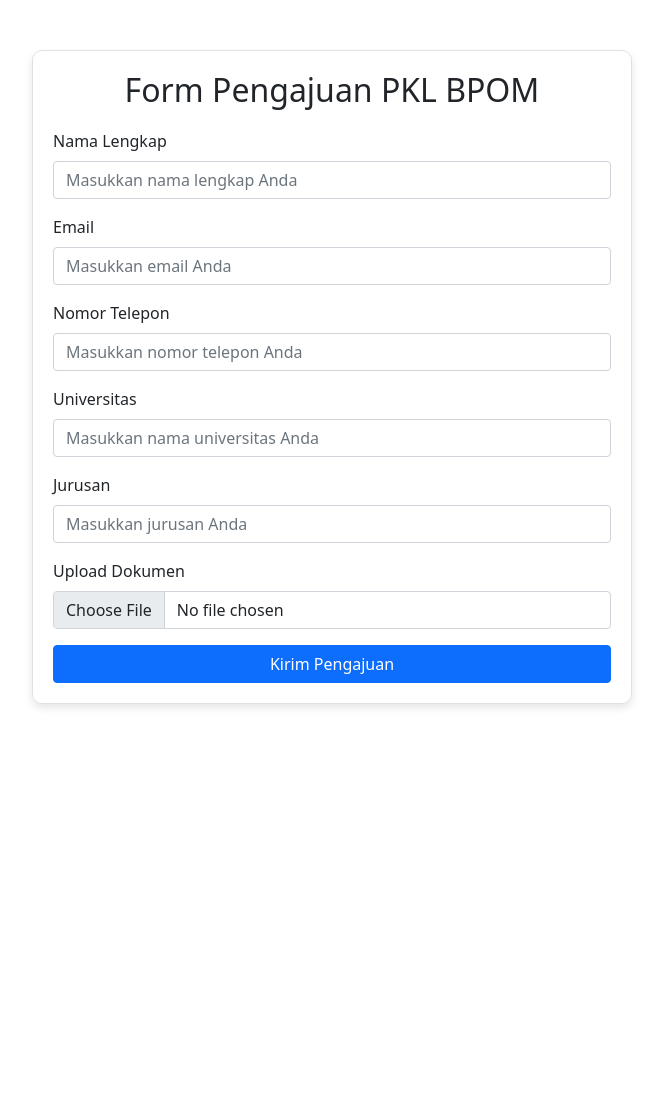
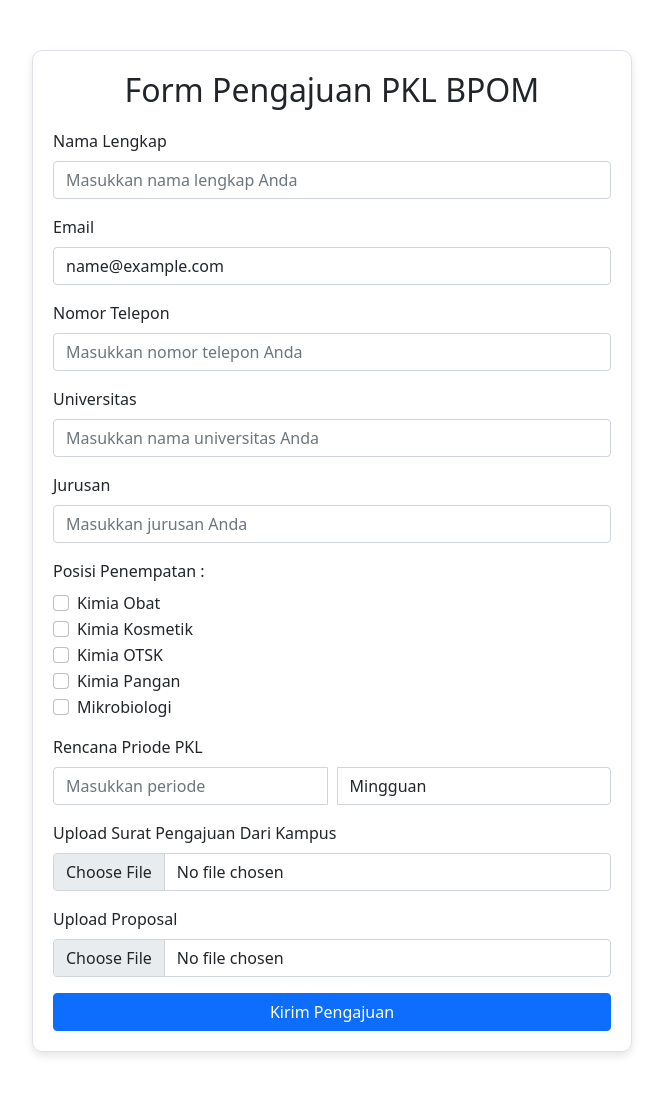
Before and after one commit to arfani/PKL-BBPOM-Mataram, a PHP site: page /pengajuan.php in a window 1280 px wide. Shown: the whole page, without its empty margins (308-971 px from the left). Before the commit the page ends 708 px from the top, so only its background shows below. Run offline with PHP 8.4, Linux system fonts and the light colour scheme; the visitor is signed in with stand-in values (Sample User, id 1).

Commit message:
hari ke 3

```diff
--- a/pengajuan.php
+++ b/pengajuan.php
@@ -1,3 +1,33 @@
+<?php
+include 'koneksi.php';
+session_start();
+
+if (isset($_POST['kirim'])) {
+    $name = $_POST['name'];
+    $email = $_SESSION['email'];
+    $phone = $_POST['phone'];
+    $university = $_POST['university'];
+    $department = $_POST['department'];
+    $posisi = implode(', ', $_POST['posisi']);
+    $periode = $_POST['periode'] . ' ' . $_POST['satuan'];
+    $surat = $_FILES['surat']['name'];
+    $sumber_surat = $_FILES['surat']['tmp_name'];
+    $proposal = $_FILES['proposal']['name'];
+    $sumber_proposal = $_FILES['proposal']['tmp_name'];
+    $folder = './Asset/Document/';
+    move_uploaded_file($sumber_surat, $folder . $surat);
+    move_uploaded_file($sumber_proposal, $folder . $proposal);
+    $insert = mysqli_query($conn, "INSERT INTO pengajuan_pkl (nama, email, phone, university, department, posisi, periode, surat, proposal) VALUES ('$name', '$email', '$phone', '$university', '$department', '$posisi', '$periode', '$surat', '$proposal')");
+    if ($insert) {
+        header("Location: pkl.php");
+        exit();
+    } else {
+        echo "Gagal memasukkan data, silakan cek kembali.";
+    }
+}
+
+
+?>
 <!DOCTYPE html>
 <html lang="en">
 
@@ -20,6 +50,16 @@
             text-align: center;
             margin-bottom: 20px;
         }
+
+        .input-group {
+            display: flex;
+            align-items: center;
+        }
+
+        .input-group input {
+            flex: 1;
+            margin-right: 10px;
+        }
     </style>
 </head>
 
@@ -28,35 +68,72 @@
     <div class="container">
         <div class="form-container">
             <h2 class="form-header">Form Pengajuan PKL BPOM</h2>
-            <form>
+            <form method="post" enctype="multipart/form-data">
                 <div class="mb-3">
                     <label for="name" class="form-label">Nama Lengkap</label>
-                    <input type="text" class="form-control" id="name" placeholder="Masukkan nama lengkap Anda" required>
+                    <input type="text" class="form-control" id="name" name="name" placeholder="Masukkan nama lengkap Anda" required>
                 </div>
                 <div class="mb-3">
                     <label for="email" class="form-label">Email</label>
-                    <input type="email" class="form-control" id="email" placeholder="Masukkan email Anda" required>
+                    <input type="email" class="form-control" id="email" name="email" value="<?php echo $_SESSION['email']; ?>" required>
                 </div>
                 <div class="mb-3">
                     <label for="phone" class="form-label">Nomor Telepon</label>
-                    <input type="tel" class="form-control" id="phone" placeholder="Masukkan nomor telepon Anda"
-                        required>
+                    <input type="tel" class="form-control" id="phone" name="phone" placeholder="Masukkan nomor telepon Anda" required>
                 </div>
                 <div class="mb-3">
                     <label for="university" class="form-label">Universitas</label>
-                    <input type="text" class="form-control" id="university" placeholder="Masukkan nama universitas Anda"
-                        required>
+                    <input type="text" class="form-control" id="university" name="university" placeholder="Masukkan nama universitas Anda" required>
                 </div>
                 <div class="mb-3">
                     <label for="department" class="form-label">Jurusan</label>
-                    <input type="text" class="form-control" id="department" placeholder="Masukkan jurusan Anda"
-                        required>
+                    <input type="text" class="form-control" id="department" name="department" placeholder="Masukkan jurusan Anda" required>
                 </div>
                 <div class="mb-3">
-                    <label for="document" class="form-label">Upload Dokumen</label>
-                    <input class="form-control" type="file" id="document" required>
+                    <label class="form-label">Posisi Penempatan : </label>
+                    <div class="form-check">
+                        <input class="form-check-input" type="checkbox" name="posisi[]" value="Kimia Obat" id="kimiaObat">
+                        <label class="form-check-label" for="kimiaObat">Kimia Obat</label>
                     </div>
-                <button type="submit" class="btn btn-primary w-100">Kirim Pengajuan</button>
+                    <div class="form-check">
+                        <input class="form-check-input" type="checkbox" name="posisi[]" value="Kimia Kosmetik" id="kimiaKosmetik">
+                        <label class="form-check-label" for="kimiaKosmetik">Kimia Kosmetik</label>
+                    </div>
+                    <div class="form-check">
+                        <input class="form-check-input" type="checkbox" name="posisi[]" value="Kimia OTSK" id="kimiaOTSK">
+                        <label class="form-check-label" for="kimiaOTSK">Kimia OTSK</label>
+                    </div>
+                    <div class="form-check">
+                        <input class="form-check-input" type="checkbox" name="posisi[]" value="Kimia Pangan" id="kimiaPangan">
+                        <label class="form-check-label" for="kimiaPangan">Kimia Pangan</label>
+                    </div>
+                    <div class="form-check">
+                        <input class="form-check-input" type="checkbox" name="posisi[]" value="Mikrobiologi" id="mikrobiologi">
+                        <label class="form-check-label" for="mikrobiologi">Mikrobiologi</label>
+                    </div>
+                </div>
+                <div class="mb-3">
+                    <label for="periode" class="form-label">Rencana Priode PKL</label>
+                    <div class="input-group">
+                        <input type="number" class="form-control" id="periode" name="periode" placeholder="Masukkan periode" required>
+                        <select name="satuan" id="satuan" class="form-control" required>
+                            <option value="Minggu">Mingguan</option>
+                            <option value="Bulan">Bulanan</option>
+                            <option value="Tahun">Tahunan</option>
+                        </select>
+                    </div>
+                </div>
+                <div class="mb-3">
+                    <label for="surat" class="form-label">Upload Surat Pengajuan Dari Kampus</label>
+                    <input class="form-control" type="file" id="surat" name="surat" required>
+                </div>
+                <div class="mb-3">
+                    <label for="proposal" class="form-label">Upload Proposal</label>
+                    <input class="form-control" type="file" id="proposal" name="proposal" required>
+                </div>
+                <button type="submit" class="btn btn-primary w-100" name="kirim">Kirim Pengajuan</button>
+
+
             </form>
         </div>
     </div>
```
Also changed, not shown: Asset/Gambar/pengajuan.png (added), 4 other files. Lines whose indentation alone changed are shown as unchanged.
